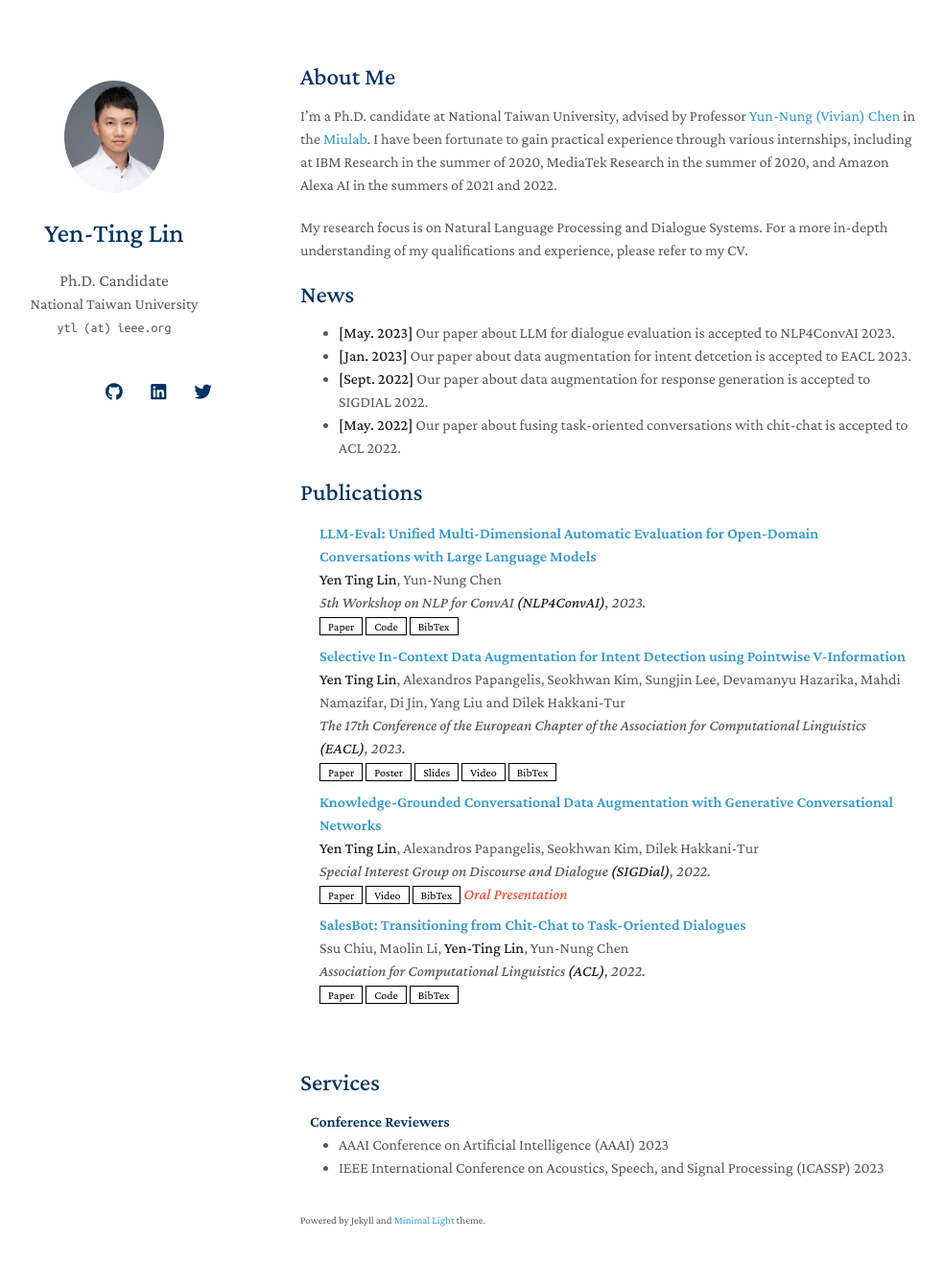
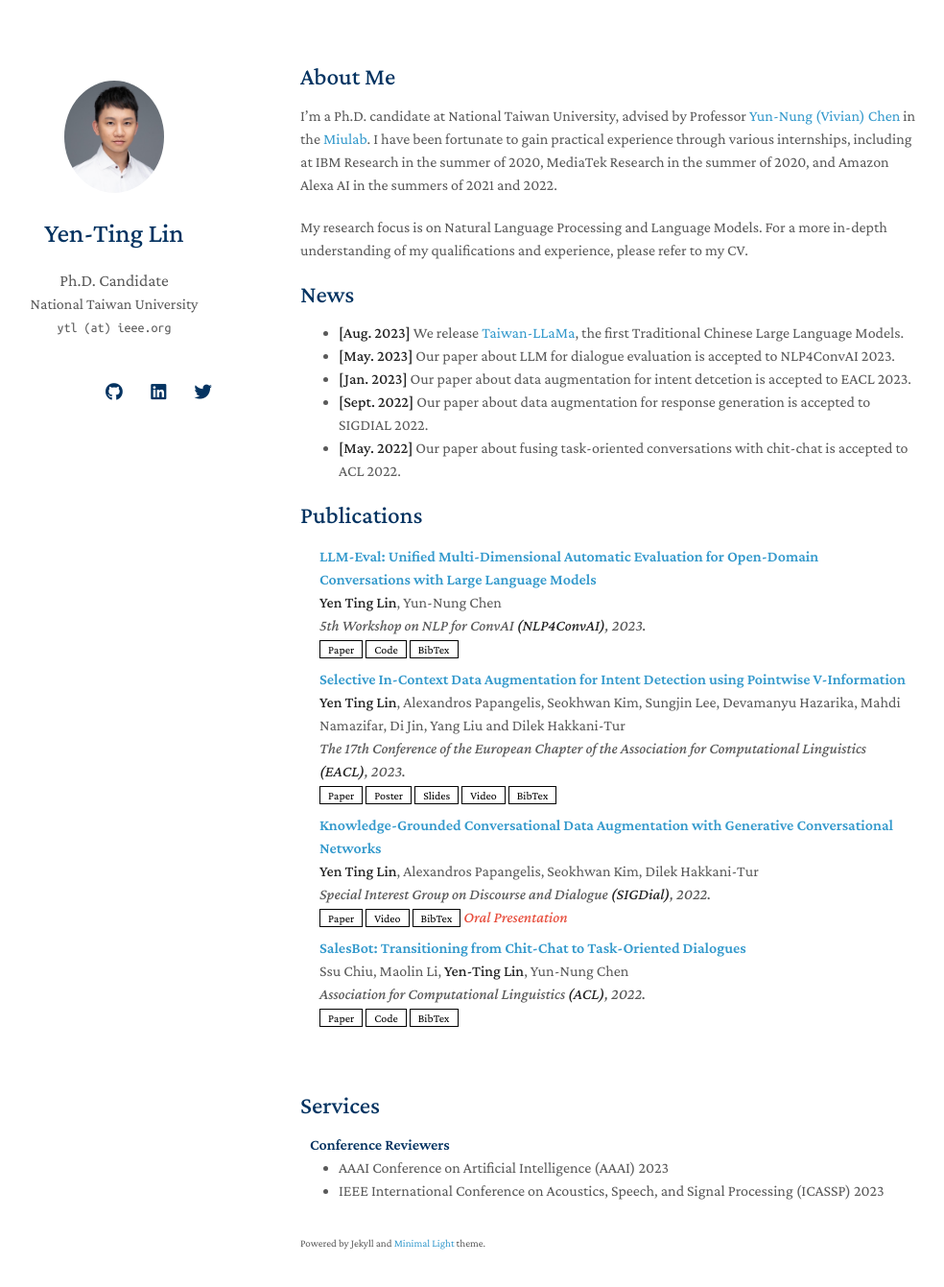
Before and after one commit to adamlin120/adamlin120.github.io, a Jekyll site: the page built from index.md, in a window 1280 px wide and 1376 px high. Shown: the top 1341 px of the window at 96% size, without its empty margins (157-1141 px from the left). Built offline with Jekyll 4.4.1, drawn with Linux system fonts in a browser that asks for light colours; nearby versions of some CDN libraries; a style sheet for code colours, icons or effects is not loaded; our own code applies the rules of GitHub Pages for plain Markdown files.

Commit message:
add release of taiwan-llama

```diff
--- a/index.md
+++ b/index.md
@@ -7,7 +7,7 @@ layout: homepage
 I'm a Ph.D. candidate at National Taiwan University, advised by Professor <a href="https://www.csie.ntu.edu.tw/~yvchen/">Yun-Nung (Vivian) Chen</a> in the <a href="https://www.csie.ntu.edu.tw/~miulab/">Miulab</a>.
 I have been fortunate to gain practical experience through various internships, including at IBM Research in the summer of 2020, MediaTek Research in the summer of 2020, and Amazon Alexa AI in the summers of 2021 and 2022.
 
-My research focus is on Natural Language Processing and Dialogue Systems.
+My research focus is on Natural Language Processing and Language Models.
 For a more in-depth understanding of my qualifications and experience, please refer to my CV.
 
 [//]: # (## Research Interests)
@@ -18,6 +18,7 @@ For a more in-depth understanding of my qualifications and experience, please re
 [//]: # (- **Conversational AI:** task-oriented dialogue, dialogue state tracking, response generation)
 
 ## News
+- **[Aug. 2023]** We release <a href="https://github.com/adamlin120/Taiwan-LLaMa/tree/main">Taiwan-LLaMa</a>, the first Traditional Chinese Large Language Models.
 - **[May. 2023]** Our paper about LLM for dialogue evaluation is accepted to NLP4ConvAI 2023.
 - **[Jan. 2023]** Our paper about data augmentation for intent detcetion is accepted to EACL 2023.
 - **[Sept. 2022]** Our paper about data augmentation for response generation is accepted to SIGDIAL 2022.
```
